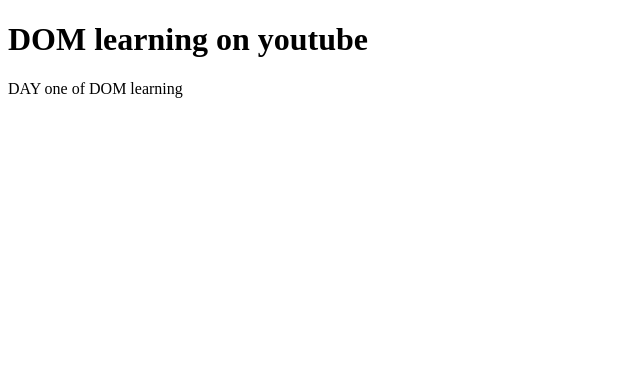
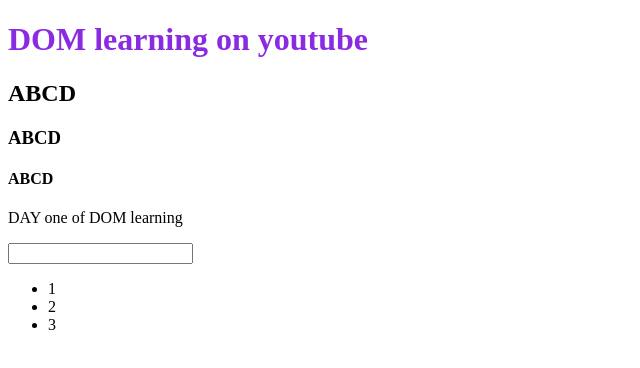
Before and after one commit to MishraShivamm/JavaScript-, a plain HTML site: page 06_DOM/one.html in a window 1280 px wide. Shown: the whole page, without its empty margins (0-640 px from the left). Drawn offline with Linux system fonts and the light colour scheme.

Commit message:
DOM_intro

```diff
--- a/06_DOM/one.html
+++ b/06_DOM/one.html
@@ -5,13 +5,22 @@
     <title>DOM learning </title>
     <style>
     .bg-black{
-        background-color: black;
+        background-color: #212121;
         color: black;}</style>
 </head>
 <body>
     <div class="bg-blue">
-        <h1 id = "title" class="heading">DOM learning on youtube </h1>
+        <h1 style="color: blueviolet;" id = "title" class="heading">DOM learning on youtube </h1>
+        <h2> ABCD</h2>
+        <h3> ABCD</h3>
+        <h4> ABCD</h4>
         <p> DAY one of DOM learning</p>
+        <input type="password" name=" " id=" ">
+        <ul>
+            <li>1</li>
+            <li>2</li>
+            <li>3</li>
+        </ul>
     </div>
 </body>
 </html>
```
